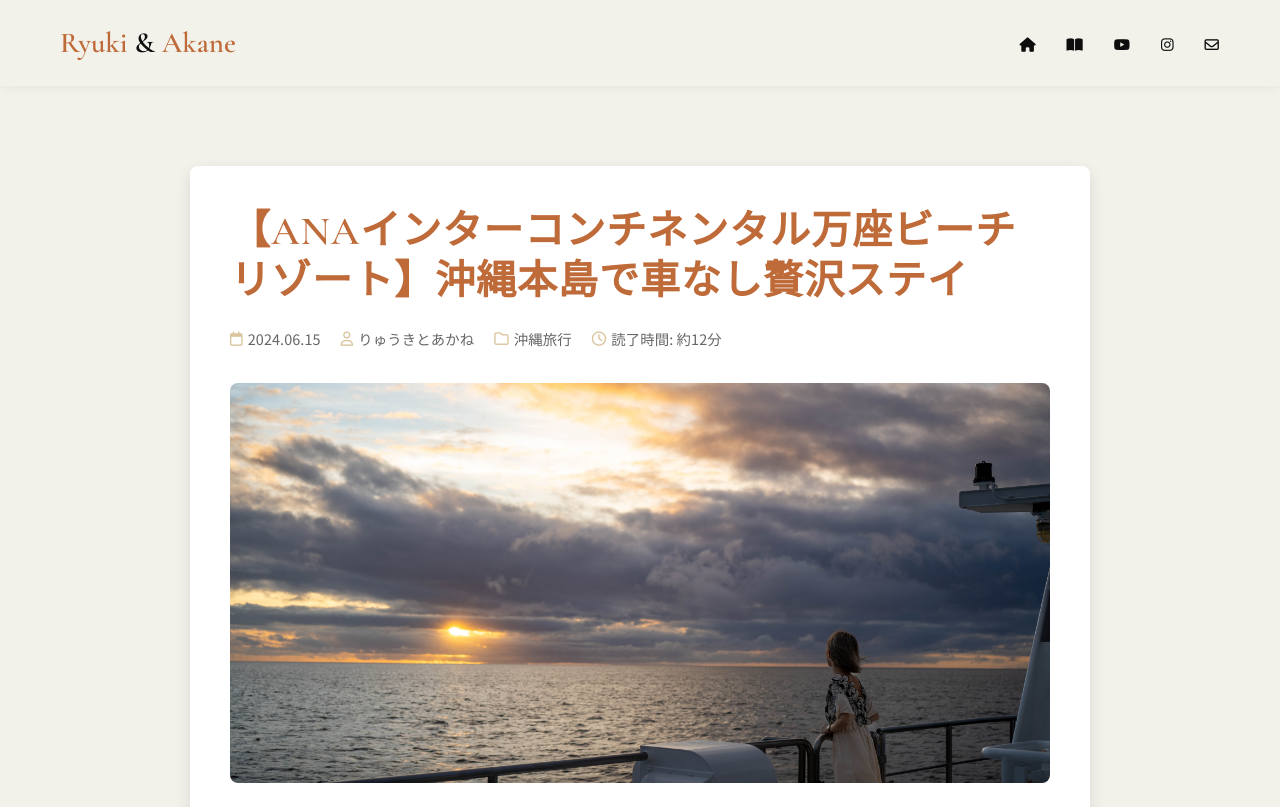
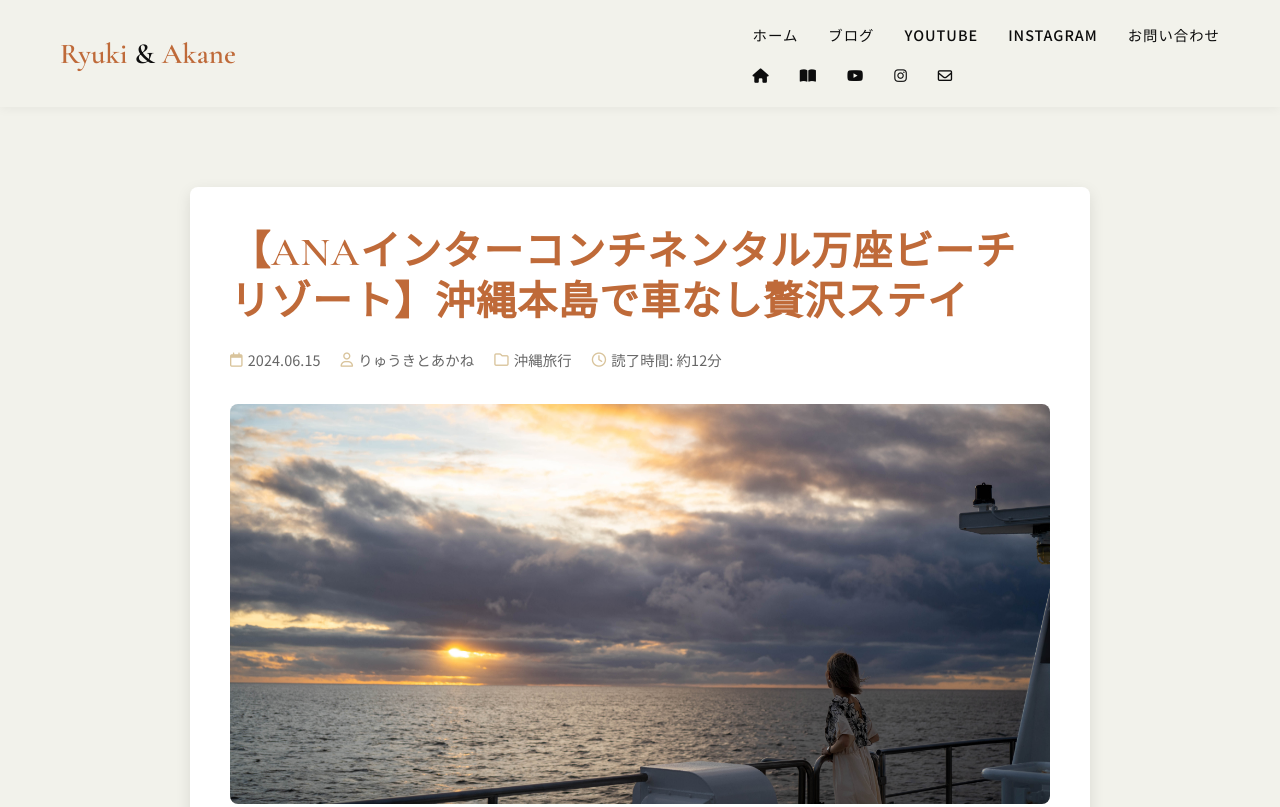
Before and after one commit to ryukishirushi-ship-it/ryukitoakane, a plain HTML site: page articles/06_ana_manza_article.html in a window 1280 px wide. Shown: the top 807 px of the page. Drawn offline with nearby package versions, Linux system fonts and the light colour scheme; a script that the page names is missing; files whose address does not match are found by name.

Commit message:
全ての記事

```diff
--- a/articles/06_ana_manza_article.html
+++ b/articles/06_ana_manza_article.html
@@ -432,19 +432,21 @@ a:hover {
         <div class="container header-container">
             <h1 class="logo">Ryuki<span> & </span>Akane</h1>
             <nav id="mainNav">
-                <div class="hamburger" id="hamburger">
-                    <span></span>
-                    <span></span>
-                    <span></span>
-                </div>
-                <ul id="navMenu">
-                    <li><a href="/index.html" title="ホーム"><i class="fas fa-home"></i></a></li>
-                    <li><a href="/blog.html" title="ブログ"><i class="fas fa-book-open"></i></a></li>
-                    <li><a href="https://www.youtube.com/@ryuki_akane" target="_blank" rel="noopener" title="Youtube"><i class="fab fa-youtube"></i></a></li>
-                    <li><a href="https://www.instagram.com/akn_523" target="_blank" rel="noopener" title="Instagram"><i class="fab fa-instagram"></i></a></li>
-                    <li><a href="/contact.html" title="お問い合わせ"><i class="far fa-envelope"></i></a></li>
-                </ul>
-            </nav>
+  <ul class="menu-text">
+    <li><a href="/index.html">ホーム</a></li>
+    <li><a href="/blog.html">ブログ</a></li>
+    <li><a href="https://www.youtube.com/@ryuki_akane" target="_blank" rel="noopener">YOUTUBE</a></li>
+    <li><a href="https://www.instagram.com/akn_523" target="_blank" rel="noopener">INSTAGRAM</a></li>
+    <li><a href="/contact.html">お問い合わせ</a></li>
+  </ul>
+  <ul class="menu-icons" style="margin-top:12px;">
+    <li><a href="/index.html" aria-label="ホーム"><i class="fas fa-home"></i></a></li>
+    <li><a href="/blog.html" aria-label="ブログ"><i class="fas fa-book-open"></i></a></li>
+    <li><a href="https://www.youtube.com/@ryuki_akane" target="_blank" rel="noopener" aria-label="YouTube"><i class="fab fa-youtube"></i></a></li>
+    <li><a href="https://www.instagram.com/akn_523" target="_blank" rel="noopener" aria-label="Instagram"><i class="fab fa-instagram"></i></a></li>
+    <li><a href="/contact.html" aria-label="お問い合わせ"><i class="far fa-envelope"></i></a></li>
+  </ul>
+</nav>
         </div>
     </header>
 
```
